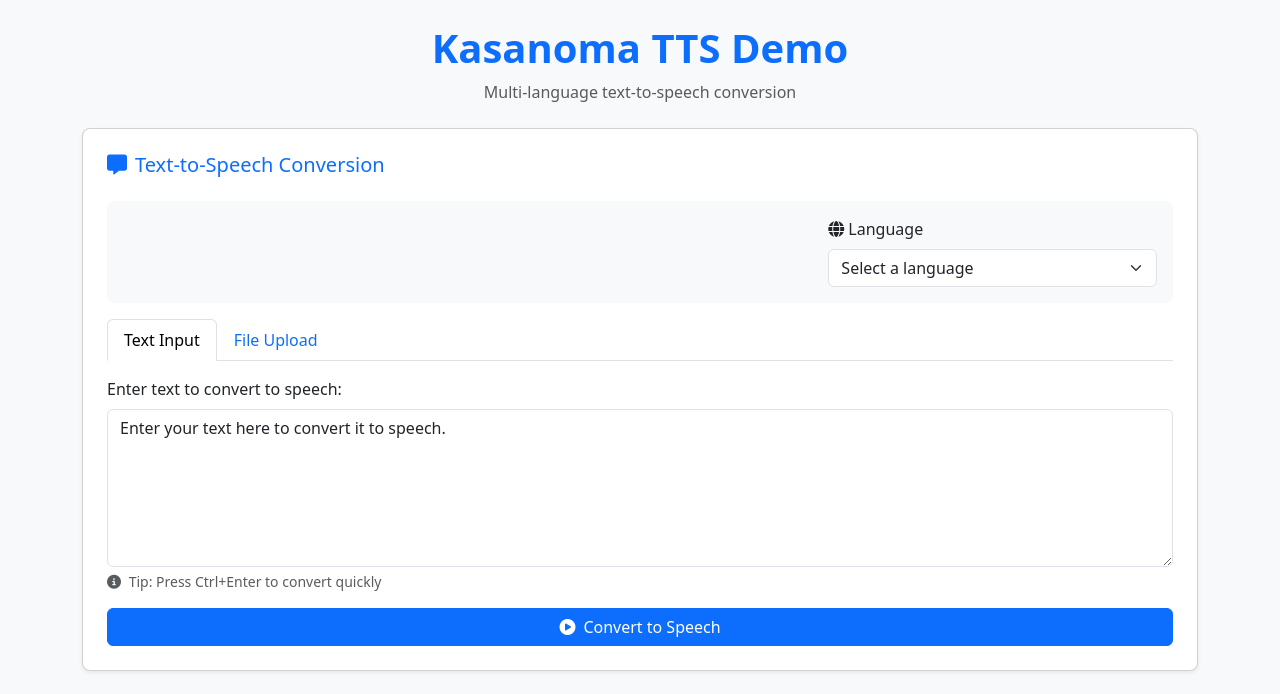
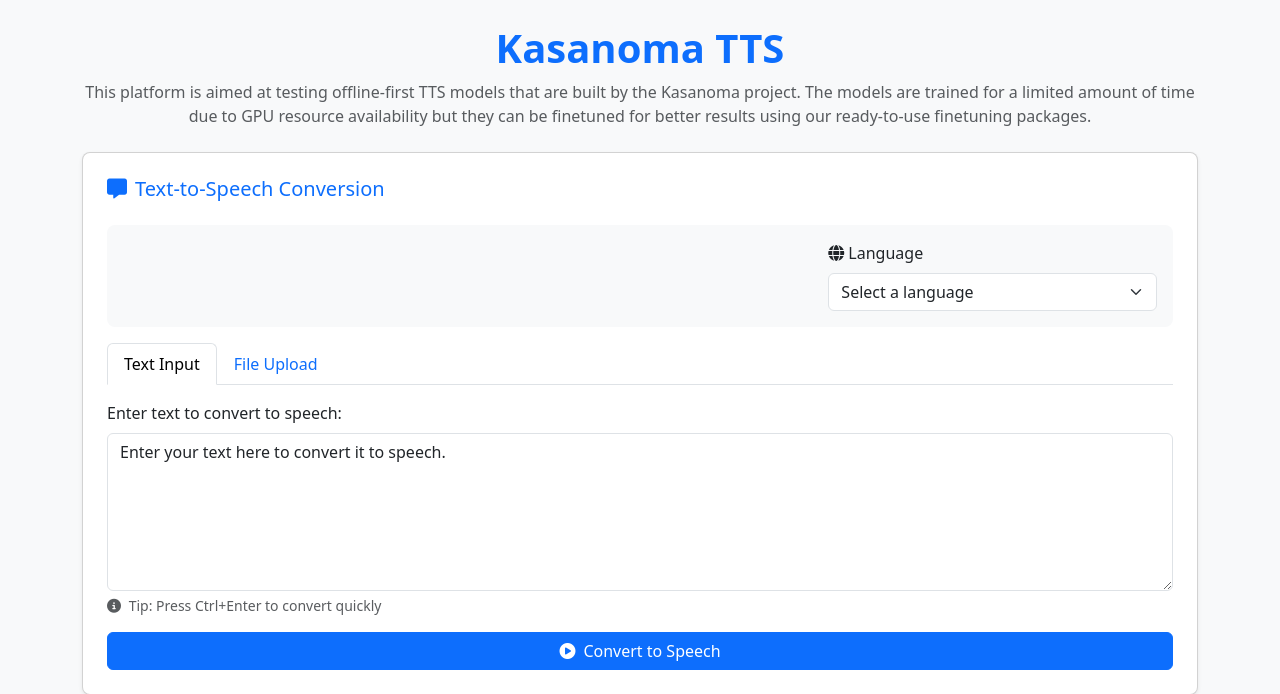
Before and after one commit to michsethowusu/kasanoma, a Flask app: page / in a window 1280 px wide. Shown: the top 694 px of the page. Run offline with Flask 3, Linux system fonts and the light colour scheme; some libraries are stand-ins or nearby versions.

Commit message:
template updates

```diff
--- a/templates/index.html
+++ b/templates/index.html
@@ -3,7 +3,7 @@
 <head>
   <meta charset="UTF-8">
   <meta name="viewport" content="width=device-width, initial-scale=1.0">
-  <title>Kasanoma TTS Demo</title>
+  <title>Kasanoma TTS</title>
 
   <!-- Bootstrap CSS -->
   <link href="https://cdn.jsdelivr.net/npm/bootstrap@5.3.3/dist/css/bootstrap.min.css" rel="stylesheet">
@@ -51,9 +51,13 @@
   <div class="container py-4">
     <header class="text-center mb-4">
       <h1 class="fw-semibold text-primary">
-        Kasanoma TTS Demo
+        Kasanoma TTS
       </h1>
-      <p class="text-muted">Multi-language text-to-speech conversion</p>
+      <p class="text-muted">
+        This platform is aimed at testing offline-first TTS models that are built by the Kasanoma project.
+        The models are trained for a limited amount of time due to GPU resource availability but they
+        can be finetuned for better results using our ready-to-use finetuning packages.
+      </p>
     </header>
 
     <div class="card shadow-sm p-4">
@@ -90,8 +94,7 @@
         <div class="tab-pane fade show active" id="textTab">
           <div class="mb-3">
             <label for="text-input" class="form-label">Enter text to convert to speech:</label>
-            <textarea id="text-input" class="form-control" rows="6" placeholder="Select a language to see sample text...">
-            </textarea>
+            <textarea id="text-input" class="form-control" rows="6" placeholder="Select a language to see sample text..."></textarea>
             <div class="form-text">
               <i class="fas fa-info-circle me-1"></i>
               Tip: Press Ctrl+Enter to convert quickly
```
